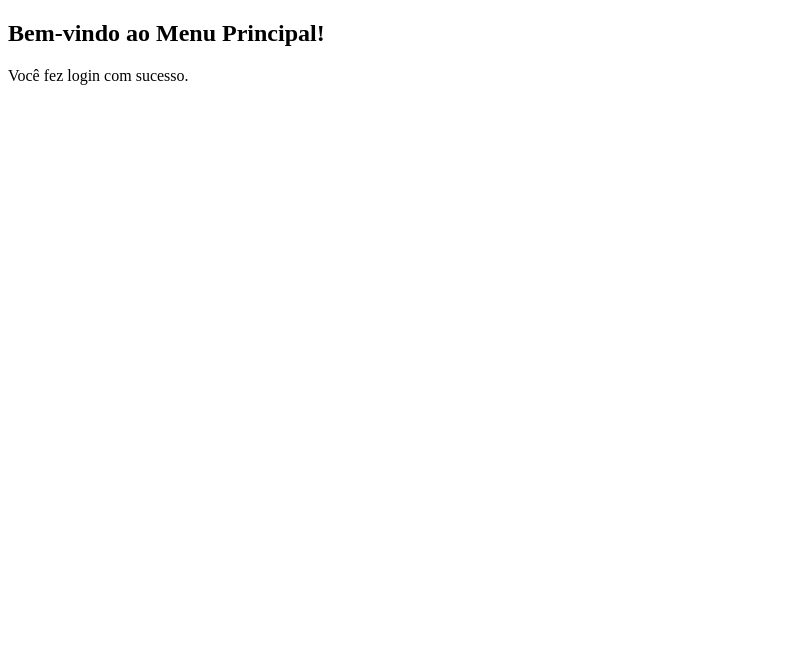
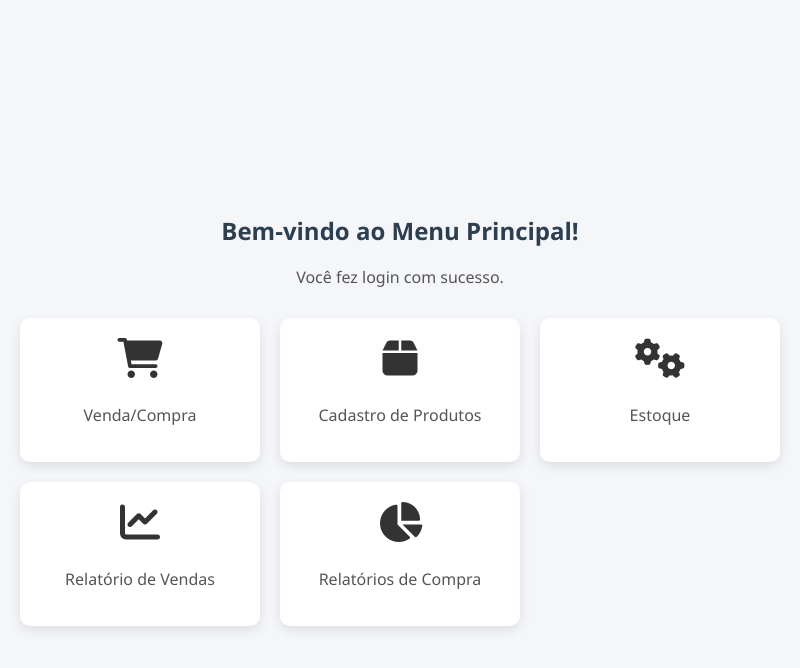
Before and after one commit to Rogeriocsl/systemR, an Electron app: page src/pages/menu/index.html in a window 800 px wide. Drawn offline with Linux system fonts and the light colour scheme.

Commit message:
Menu Principal

```diff
--- a/src/pages/menu/index.html
+++ b/src/pages/menu/index.html
@@ -2,10 +2,38 @@
 <html lang="pt-br">
 <head>
     <meta charset="UTF-8">
+    <meta name="viewport" content="width=device-width, initial-scale=1.0">
     <title>Menu Principal</title>
+    <link rel="stylesheet" href="menu-styles.css"> <!-- Importando os estilos, assume-se que login-styles.css seja o mesmo utilizado na tela de login -->
+    <link rel="stylesheet" href="https://cdnjs.cloudflare.com/ajax/libs/font-awesome/6.0.0-beta3/css/all.min.css"> <!-- Font Awesome para ícones -->
 </head>
 <body>
-    <h2>Bem-vindo ao Menu Principal!</h2>
-    <p>Você fez login com sucesso.</p>
+    <div class="menu-container">
+        <h2>Bem-vindo ao Menu Principal!</h2>
+        <p>Você fez login com sucesso.</p>
+
+        <div class="menu">
+            <div class="menu-item">
+                <i class="fas fa-shopping-cart"></i>
+                <p>Venda/Compra</p>
+            </div>
+            <div class="menu-item">
+                <i class="fas fa-box"></i>
+                <p>Cadastro de Produtos</p>
+            </div>
+            <div class="menu-item">
+                <i class="fas fa-cogs"></i>
+                <p>Estoque</p>
+            </div>
+            <div class="menu-item">
+                <i class="fas fa-chart-line"></i>
+                <p>Relatório de Vendas</p>
+            </div>
+            <div class="menu-item">
+                <i class="fas fa-chart-pie"></i>
+                <p>Relatórios de Compra</p>
+            </div>
+        </div>
+    </div>
 </body>
 </html>
--- /dev/null
+++ b/src/pages/menu/menu-styles.css
@@ -0,0 +1,69 @@
+/* Estilos globais */
+body {
+    font-family: 'Segoe UI', Tahoma, Geneva, Verdana, sans-serif;
+    margin: 0;
+    padding: 0;
+    background-color: #f4f6f9; /* Cor de fundo neutra e clara */
+    color: #333; /* Texto escuro para legibilidade */
+    display: flex;
+    justify-content: center;
+    align-items: center;
+    flex-direction: column;
+    height: 100vh;
+    transition: background-color 0.3s, color 0.3s; /* Transição suave */
+}
+
+/* Título */
+h2 {
+    color: #2c3e50; /* Azul escuro para o título */
+    font-size: 24px;
+    font-weight: 600;
+    text-align: center;
+}
+
+/* Menu Container */
+.menu-container {
+    text-align: center;
+    margin-top: 20px;
+}
+
+/* Menu principal */
+.menu {
+    display: grid;
+    grid-template-columns: repeat(3, 1fr); /* Exibe 3 itens por linha */
+    gap: 20px;
+    justify-items: center;
+    margin-top: 30px;
+}
+
+/* Itens do menu */
+.menu-item {
+    background-color: #ffffff; /* Fundo branco */
+    padding: 20px;
+    border-radius: 10px;
+    box-shadow: 0px 4px 12px rgba(0, 0, 0, 0.1);
+    width: 200px;
+    text-align: center;
+    transition: background-color 0.3s, transform 0.3s;
+}
+
+.menu-item:hover {
+    background-color: #2980b9; /* Azul claro no hover */
+    color: #fff;
+    transform: scale(1.05); /* Efeito de ampliação */
+}
+
+.menu-item i {
+    font-size: 40px;
+    margin-bottom: 10px;
+}
+
+.menu-item p {
+    font-size: 16px;
+    font-weight: 500;
+}
+
+/* Adicionando estilo para o texto abaixo do título */
+p {
+    color: #555;
+}
```
